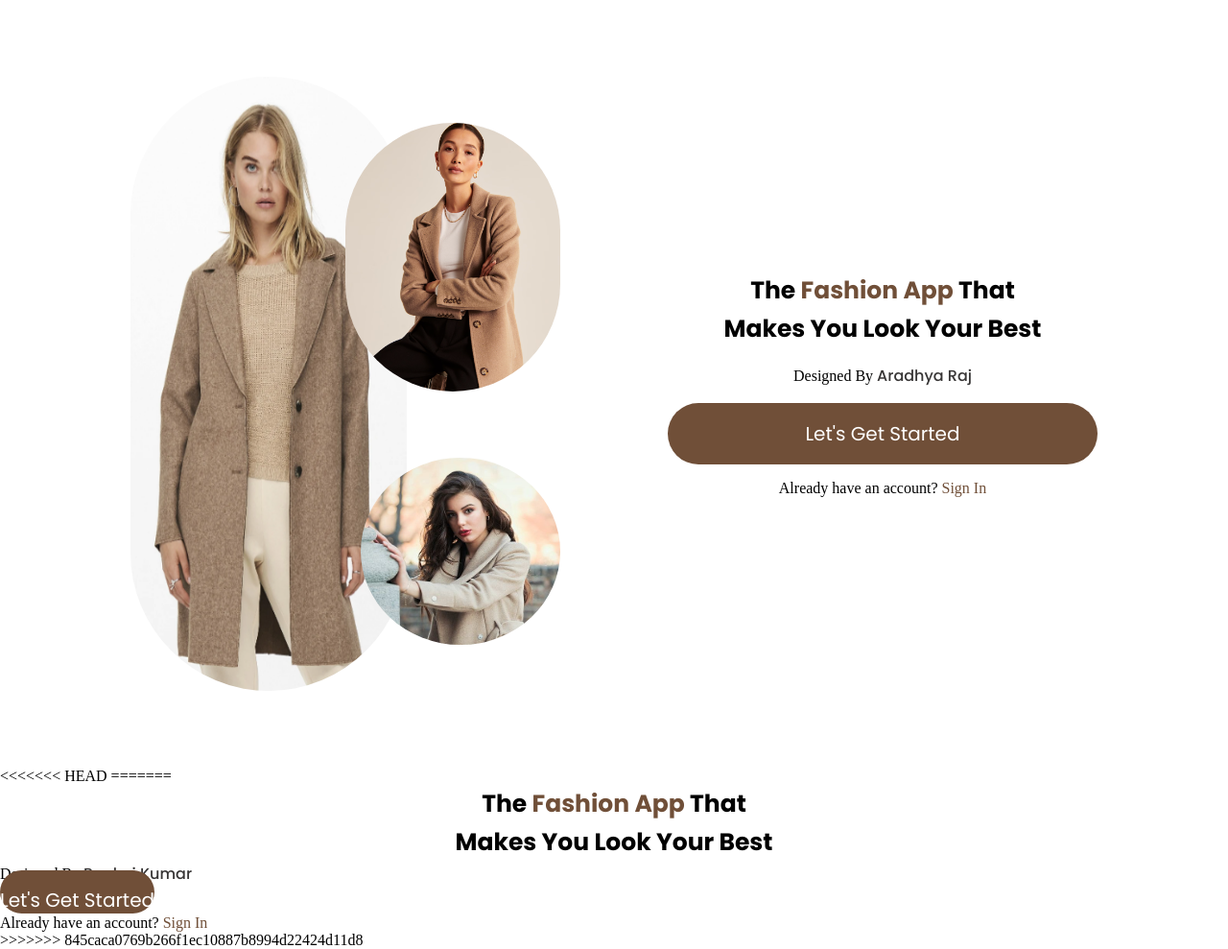
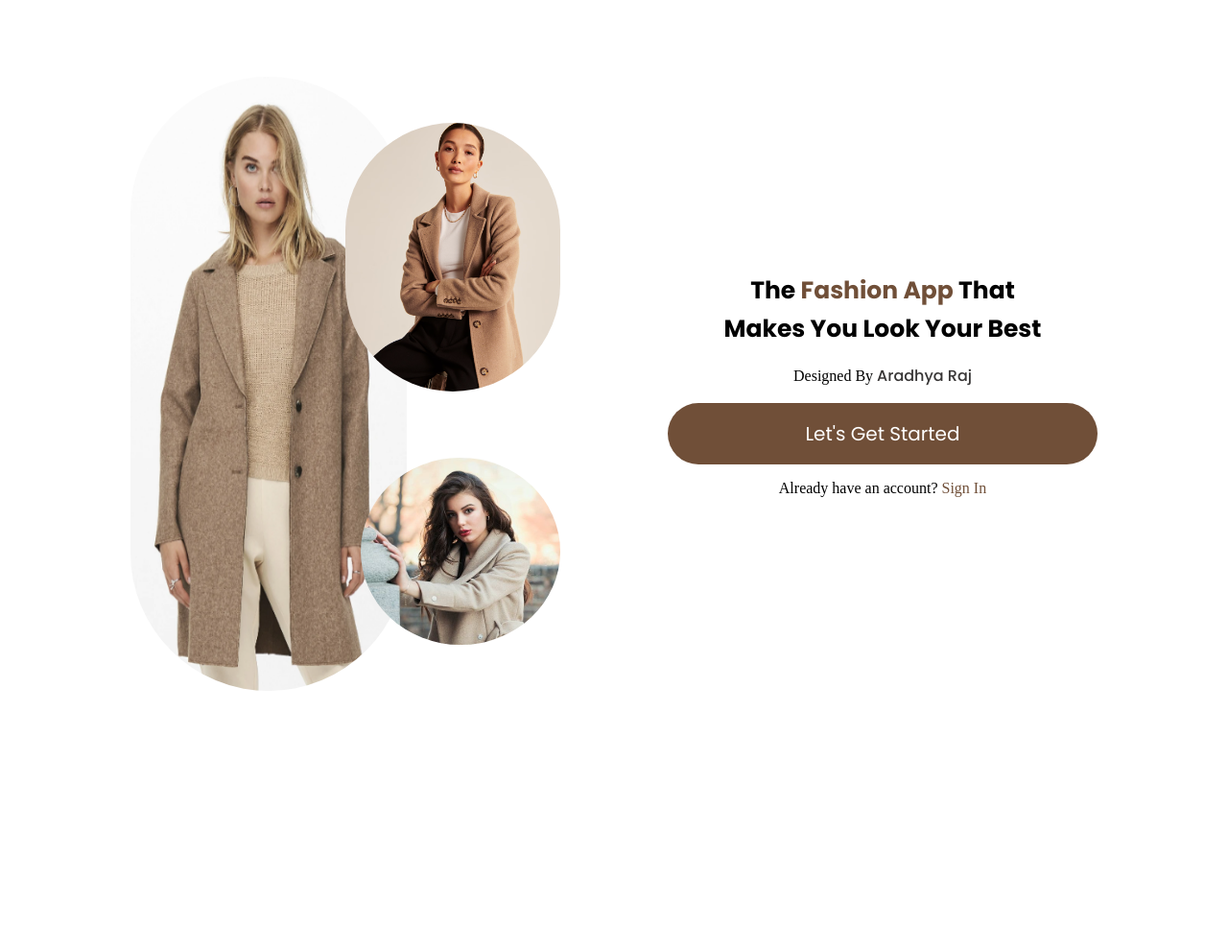
Before and after one commit to pankaj25kumar/The-Fashion-App, a plain HTML site: page index.html in a window 1280 px wide. Shown: the whole page at 96% size. After the commit the page ends 800 px from the top, so only its background shows below. Drawn offline with Linux system fonts and the light colour scheme.

```diff
--- a/index.html
+++ b/index.html
@@ -25,16 +25,5 @@
             <p>Already have an account? <a href="./login.html" id="signin">Sign In</a></p>
         </div>
     </div>
-<<<<<<< HEAD
-=======
-
-    <footer>
-        <h1 id="mainText">The <span class="brownText">Fashion App</span> That<br>Makes You Look Your Best</h1>
-        <p>Designed By <span id="name">Pankaj Kumar</span></p>
-        <a href="./login.html" id="homeBtn">Let's Get Started</a>
-        <p>Already have an account? <a href="./login.html" id="signin">Sign In</a></p>
-    </footer>
-
->>>>>>> 845caca0769b266f1ec10887b8994d22424d11d8
 </body>
 </html>
```
